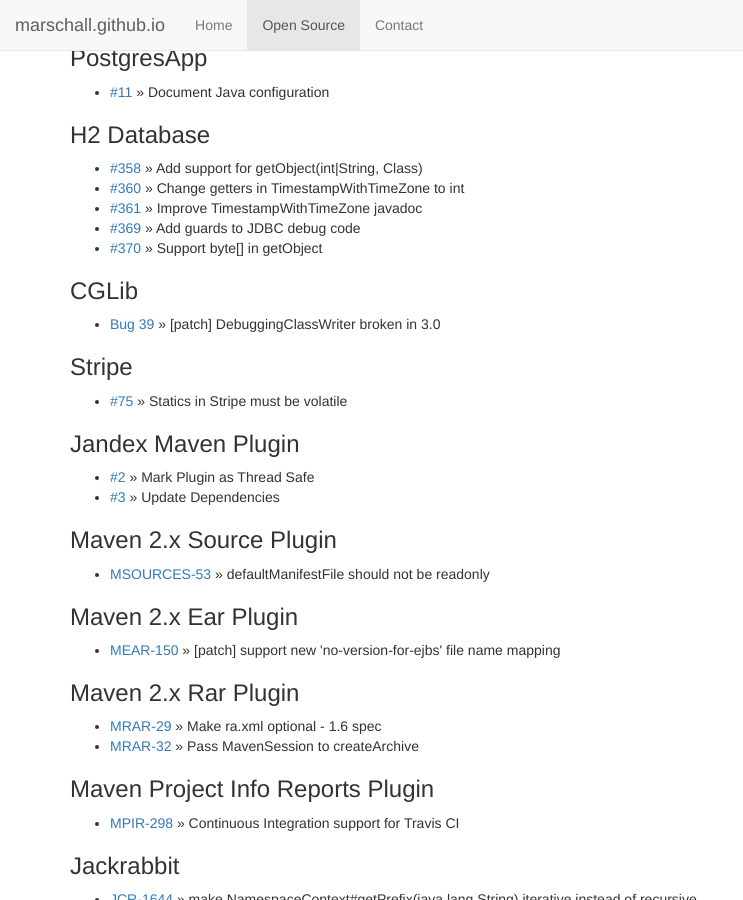
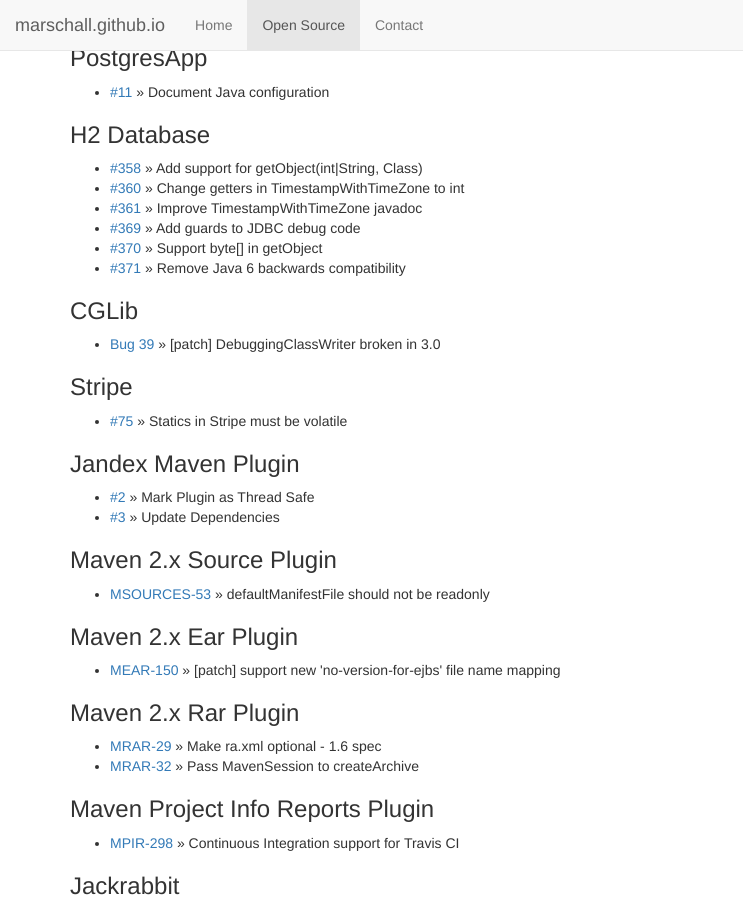
Before and after one commit to marschall/marschall.github.com, a Jekyll site: the page built from open-source.html, in a window 1280 px wide and 900 px high, scrolled down 3817 px. Shown: the whole window, without its empty margins (0-743 px from the left). Built offline with Jekyll 4.4.1, drawn with Linux system fonts in a browser that asks for light colours.

Commit message:
add h2#371

```diff
--- a/open-source.html
+++ b/open-source.html
@@ -248,6 +248,7 @@
   <li><a href="https://github.com/h2database/h2database/pull/361">#361</a> &raquo; Improve TimestampWithTimeZone javadoc</li>
   <li><a href="https://github.com/h2database/h2database/pull/369">#369</a> &raquo; Add guards to JDBC debug code</li>
   <li><a href="https://github.com/h2database/h2database/pull/370">#370</a> &raquo; Support byte[] in getObject</li>
+  <li><a href="https://github.com/h2database/h2database/pull/371">#371</a> &raquo; Remove Java 6 backwards compatibility</li>
 </ul>
 <h3>CGLib</h3>
 <ul>
```
